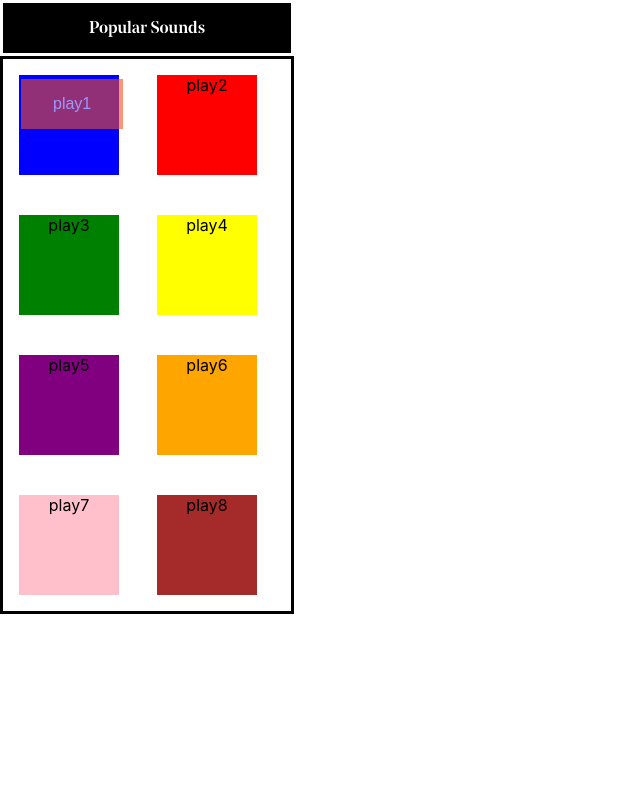
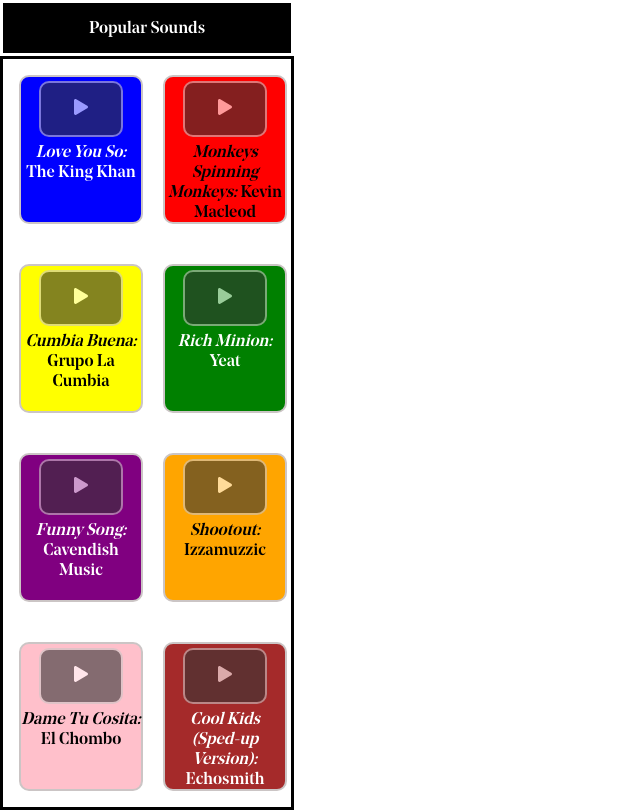
Before and after one commit to luis-c-v/GDTrends, a React (Create React App) app in the folder gd-trends/: page / in a window 1280 px wide. Shown: the whole page, without its empty margins (0-640 px from the left). Built offline with nearby package versions, Linux system fonts and the light colour scheme.

Commit message:
finalized mock sounds

```diff
--- a/gd-trends/src/components/sounds.js
+++ b/gd-trends/src/components/sounds.js
@@ -1,9 +1,19 @@
 import React from 'react';
 import '../styles/sounds.css';
+import { FaPlay } from 'react-icons/fa';
+const soundTest = '.../public/mixkit-arcade-retro-game-over-213.wav';
+// const play_icon = '.../public/play_button.html';
 
 // const sounds = []
 function playSound(songUrl) {
-    new Audio(songUrl).play()
+    new Audio(songUrl).play();
+    //alert('you played this song already!');
+};
+
+function playSound2() {
+    //new Audio('https://soundcloud.com/nivelcodiciado/una-linda-mujer?utm_source=clipboard&utm_medium=text&utm_campaign=social_sharing').play();
+    let audio = new Audio(soundTest);
+    return audio.play();
 };
 
 const Sounds = () => {
@@ -12,38 +22,72 @@
             <div className='sound-container'>
                 <div className='title'>Popular Sounds</div>
                 <div className='grid-container'>
-                    {/* {hashtags.map((tag) => (
-                        <tr><td>{tag.name}</td></tr>
-                    ))} */}
                     {/* {sounds.map((sound) => (
                         <div className='sound' onclick='playSound(sounds.url)>Play</div>
                     ))} */}
-
                     <div className='sound' style={{"background-color": 'blue'}}>
-                        <button className='play' onclick='playSound(sounds.url)'>
-                            <span class='icon-ic_global_play_dark mr-1'>play1</span>
+                        <button className='play' onClick={playSound('https://soundcloud.com/nivelcodiciado/una-linda-mujer?utm_source=clipboard&utm_medium=text&utm_campaign=social_sharing')}>
+                            <FaPlay/>
                         </button>
+                        <text className='text'>
+                            <i>Love You So:</i> The King Khan
+                        </text>
                     </div>
                     <div className='sound' style={{"background-color": 'red'}}>
-                        play2
+                        <button className='play' onClick={playSound2}>
+                            <FaPlay/>
+                        </button>
+                        <text className='text2'>
+                            <i>Monkeys Spinning Monkeys:</i> Kevin Macleod
+                        </text>
+                    </div>
+                    <div className='sound' style={{"background-color": 'yellow'}}>
+                        <button className='play' onClick={playSound2}>
+                            <FaPlay/>
+                        </button>
+                        <text className='text2'>
+                            <i>Cumbia Buena:</i> Grupo La Cumbia
+                        </text>
                     </div>
                     <div className='sound' style={{"background-color": 'green'}}>
-                        play3
-                    </div>
-                    <div className='sound' style={{"background-color": 'yellow'}}>
-                        play4
+                        <button className='play' onClick={playSound2}>
+                            <FaPlay/>
+                        </button>
+                        <text className='text'>
+                            <i>Rich Minion:</i> Yeat
+                        </text>
                     </div>
                     <div className='sound' style={{"background-color": 'purple'}}>
-                        play5
+                        <button className='play' onClick={playSound2}>
+                            <FaPlay/>
+                        </button>
+                        <text className='text'>
+                            <i>Funny Song:</i> Cavendish Music
+                        </text>
                     </div>
                     <div className='sound' style={{"background-color": 'orange'}}>
-                        play6
+                        <button className='play' onClick={playSound2}>
+                            <FaPlay/>
+                        </button>
+                        <text className='text2'>
+                            <i>Shootout:</i> Izzamuzzic
+                        </text>
                     </div>
                     <div className='sound' style={{"background-color": 'pink'}}>
-                        play7
+                        <button className='play' onClick={playSound2}>
+                            <FaPlay/>
+                        </button>
+                        <text className='text2'>
+                            <i>Dame Tu Cosita:</i> El Chombo
+                        </text>
                     </div>
                     <div className='sound' style={{"background-color": 'brown'}}>
-                        play8
+                        <button className='play' onClick={playSound2}>
+                            <FaPlay/>
+                        </button>
+                        <text className='text'>
+                            <i>Cool Kids (Sped-up Version):</i> Echosmith
+                        </text>
                     </div>
                 </div>
             </div>
--- a/gd-trends/src/styles/sounds.css
+++ b/gd-trends/src/styles/sounds.css
@@ -22,19 +22,22 @@
 }
 
 .play {
-  background-color: #f4511e;
-  border: none;
+  background-color: #343434;
+  border: 2px solid #cbc5c5;
   color: white;
   cursor: pointer;
   padding: 16px 32px;
   text-align: center;
   font-size: 16px;
+  font-family: sage-medium;
   margin: 4px 2px;
   opacity: 0.6;
   transition: 0.3s;
+  transition-duration: 0.4s;
   display: inline-block;
   text-decoration: none;
   cursor: pointer;
+  border-radius: 10px;
 }
 
 .play:hover {
@@ -42,7 +45,24 @@
 }
 
 .sound {
-    height: 100px;
-    width: 100px;
+    height: 145px;
+    width: 120px;
     text-align: center;
+    border: 2px solid #cbc5c5;
+    border-radius: 10px;
+    -webkit-border-radius: 10px;
+    -moz-border-radius: 10px;
+    -ms-border-radius: 10px;
+    -o-border-radius: 10px;
 }
+
+.text, .text2 {
+    color: white;
+    text-align: center;
+    font-size: 16px;
+    font-family: sage-medium;
+}
+
+.text2 {
+    color: black;
+}
```
Also changed, not shown: gd-trends/src/App.js (+6 -5 lines).
